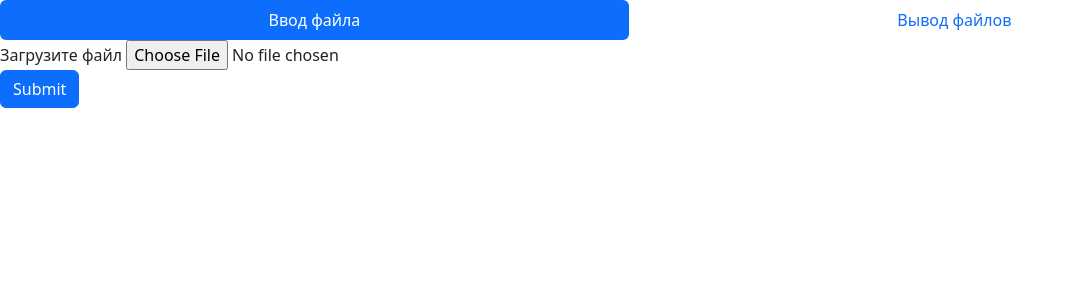
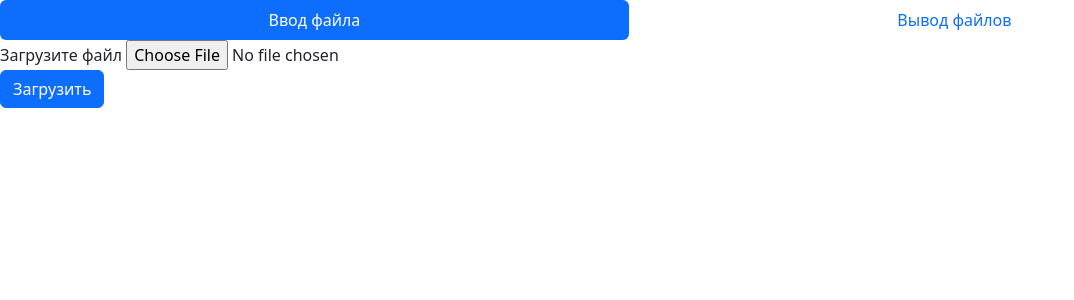
Before and after one commit to sergeyrathrabotchic/csv, a PHP site: page / in a window 1280 px wide. Shown: the top 300 px of the page, without its empty margins (0-1074 px from the left). Run offline with PHP 8.4, Linux system fonts and the light colour scheme; data that the repository does not hold is empty.

Commit message:
изменил название кнопки

```diff
--- a/index.php
+++ b/index.php
@@ -101,7 +101,7 @@ if( isset( $_POST['Опубликовать'] )  ) {
     <label for="exampleFormControlFile1">Загрузите файл</label>
     <input  type="file" name="csv" class="form-control-file" id="exampleFormControlFile1" required>
   </div>
-  <button type="submit" class="btn btn-primary" value="Опубликовать" name="Опубликовать">Submit</button>
+  <button type="submit" class="btn btn-primary" value="Опубликовать" name="Опубликовать">Загрузить</button>
 </form>
 
 
```
